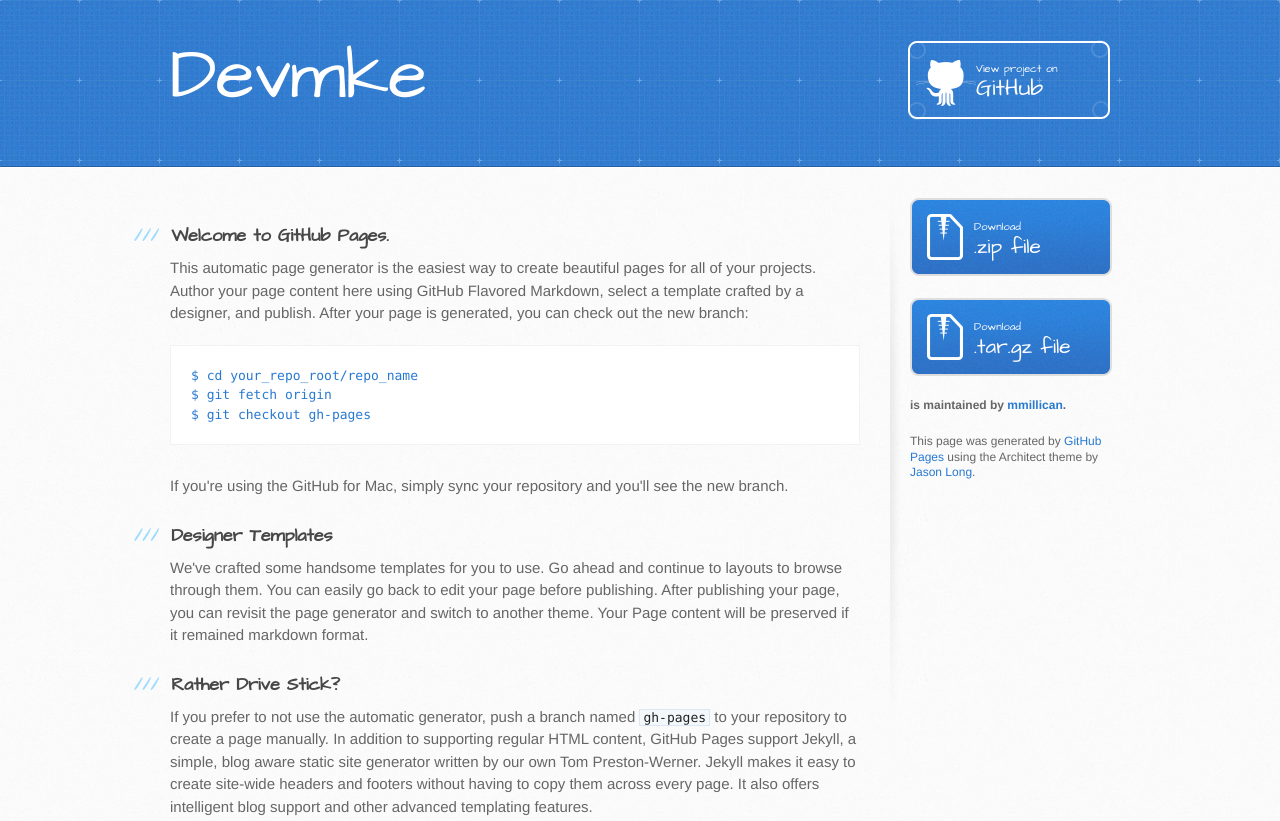
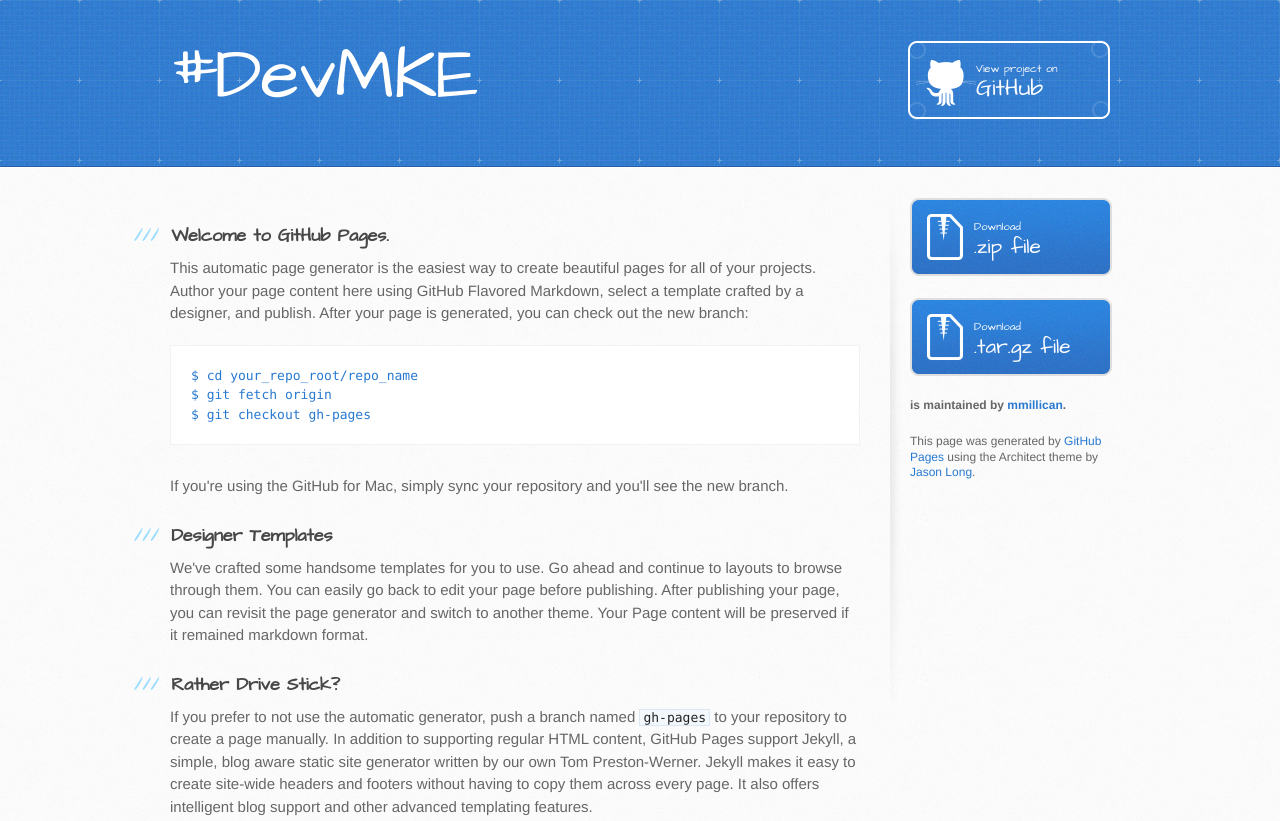
Before and after one commit to mmillican/devmke, a plain HTML site: page index.html in a window 1280 px wide. Shown: the top 821 px of the page. Drawn offline with Linux system fonts and the light colour scheme.

Commit message:
Change title

```diff
--- a/index.html
+++ b/index.html
@@ -13,13 +13,13 @@
     <script src="//html5shiv.googlecode.com/svn/trunk/html5.js"></script>
     <![endif]-->
 
-    <title>Devmke by mmillican</title>
+    <title>#DevMKE</title>
   </head>
 
   <body>
     <header>
       <div class="inner">
-        <h1>Devmke</h1>
+        <h1>#DevMKE</h1>
         <h2></h2>
         <a href="https://github.com/mmillican/devmke" class="button"><small>View project on</small>GitHub</a>
       </div>
```
